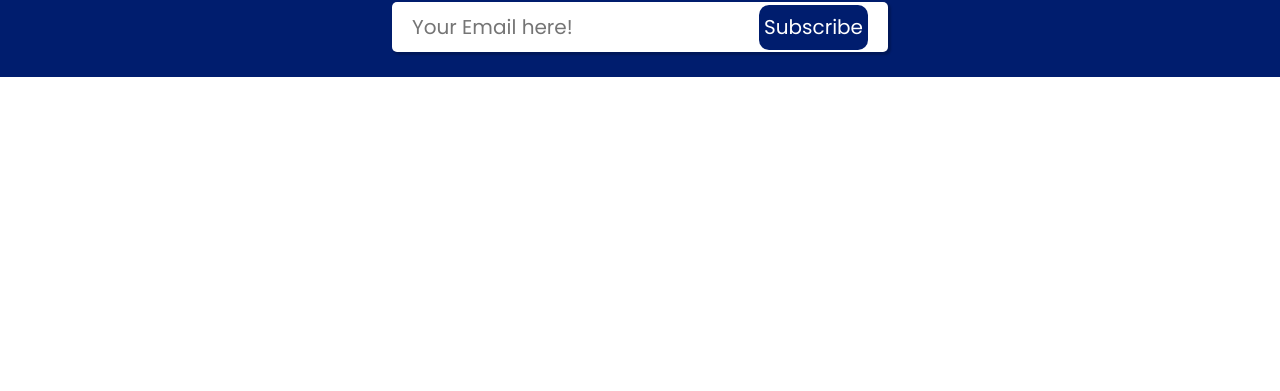
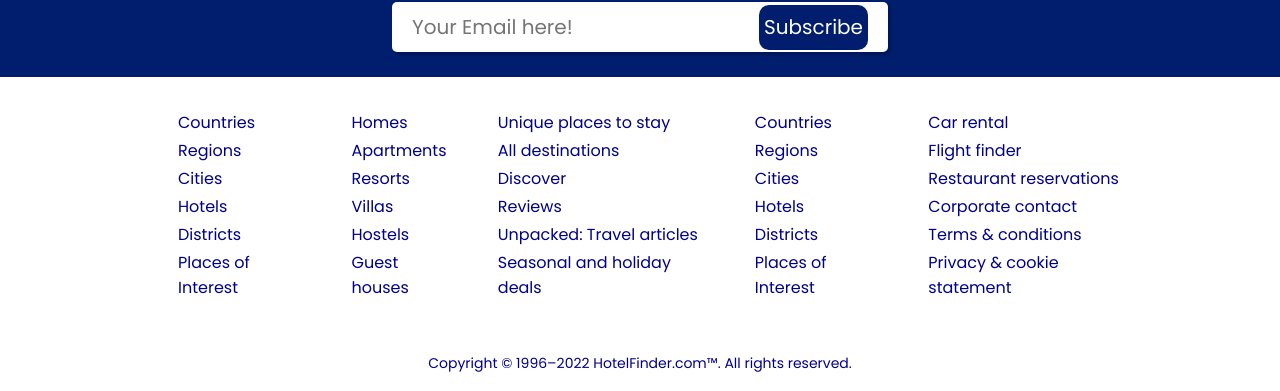
Before and after one commit to KedarKandel/HotelFinder.com, a React (Create React App) app in the folder client/: page / in a window 1280 px wide. Shown: the part 1807-2198 px from the top of the page. Before the commit the page ends 1884 px from the top, so only its background shows below. Built offline with nearby package versions, Linux system fonts and the light colour scheme.

Commit message:
complete homepage

```diff
--- /dev/null
+++ b/client/src/components/copyright/copyright.css
@@ -0,0 +1,5 @@
+.copyright{
+    padding: 20px;
+    color: darkblue;
+  font-size: 14px;
+}
--- /dev/null
+++ b/client/src/components/copyright/copyright.jsx
@@ -0,0 +1,11 @@
+import "./copyright.css"
+
+const Copyright = () => {
+  return (
+    <div className="copyright">
+      <p>Copyright © 1996–2022 HotelFinder.com™. All rights reserved.</p>
+    </div>
+  );
+};
+
+export default Copyright;
--- a/client/src/components/featuredPrice/FeaturedPrice.jsx
+++ b/client/src/components/featuredPrice/FeaturedPrice.jsx
@@ -64,7 +64,7 @@ const FeaturedPrice = () => {
       </div>
       <div className="fpItem">
         <img
-          src="https://i.insider.com/5b50d6809695731a008b4828?width=700"
+          src="https://photos.mandarinoriental.com/is/image/MandarinOriental/geneva-2019-suite-penthouse-terrace-aperitifs-03?wid=1100&hei=733&fmt=jpeg&qlt=75,0&op_sharpen=0&resMode=sharp2&op_usm=1,1,5,0&iccEmbed=0&printRes=72&fit=crop&qlt=45,0"
           alt=""
           className="fpImg"
         />
--- /dev/null
+++ b/client/src/components/footer/Footer.jsx
@@ -0,0 +1,52 @@
+import "./footer.css"
+
+const Footer = () => {
+  return (
+    <div className="footer">
+        <div className="fLists">
+            <ul className="fList">
+                <li className="fListItem">Countries</li>
+                <li className="fListItem">Regions</li>
+                <li className="fListItem">Cities</li>
+                <li className="fListItem">Hotels</li>
+                <li className="fListItem">Districts</li>
+                <li className="fListItem">Places of Interest</li>
+            </ul>
+            <ul className="fList">
+                <li className="fListItem">Homes</li>
+                <li className="fListItem">Apartments</li>
+                <li className="fListItem">Resorts</li>
+                <li className="fListItem">Villas</li>
+                <li className="fListItem">Hostels</li>
+                <li className="fListItem">Guest houses</li>
+            </ul>
+            <ul className="fList">
+                <li className="fListItem">Unique places to stay</li>
+                <li className="fListItem">All destinations</li>
+                <li className="fListItem">Discover</li>
+                <li className="fListItem">Reviews</li>
+                <li className="fListItem">Unpacked: Travel articles</li>
+                <li className="fListItem">Seasonal and holiday deals</li>
+            </ul>
+            <ul className="fList">
+                <li className="fListItem">Countries</li>
+                <li className="fListItem">Regions</li>
+                <li className="fListItem">Cities</li>
+                <li className="fListItem">Hotels</li>
+                <li className="fListItem">Districts</li>
+                <li className="fListItem">Places of Interest</li>
+            </ul>
+            <ul className="fList">
+                <li className="fListItem">Car rental</li>
+                <li className="fListItem">Flight finder</li>
+                <li className="fListItem">Restaurant reservations</li>
+                <li className="fListItem">Corporate contact</li>
+                <li className="fListItem">Terms & conditions</li>
+                <li className="fListItem">Privacy & cookie statement</li>
+            </ul>
+        </div>
+    </div>
+  )
+}
+
+export default Footer
--- /dev/null
+++ b/client/src/components/footer/footer.css
@@ -0,0 +1,19 @@
+.footer{
+  width: 100%;
+  max-width: 1024px;
+  padding: 10px;
+}
+
+.fLists{
+    display: flex;
+    color: darkblue;
+    justify-content: space-around;
+}
+
+.fList{
+    list-style: none;
+    cursor: pointer;
+}
+.fListItem{
+    margin: 3px 0;
+}
--- a/client/src/pages/home/Home.jsx
+++ b/client/src/pages/home/Home.jsx
@@ -1,5 +1,7 @@
+import Copyright from "../../components/copyright/copyright"
 import FeaturedCities from "../../components/featuredCities/FeaturedCities"
 import FeaturedPrice from "../../components/featuredPrice/FeaturedPrice"
+import Footer from "../../components/footer/Footer"
 import Header from "../../components/header/Header"
 import Navbar from "../../components/navbar/Navbar"
 import Newsletter from "../../components/newsletter/Newsletter"
@@ -21,7 +23,8 @@ const Home = () => {
       <div className="newsLetterContainer">
       <Newsletter/>
       </div>
-
+      <Footer/>
+      <Copyright/>
     </div>
     </>
   )
```
